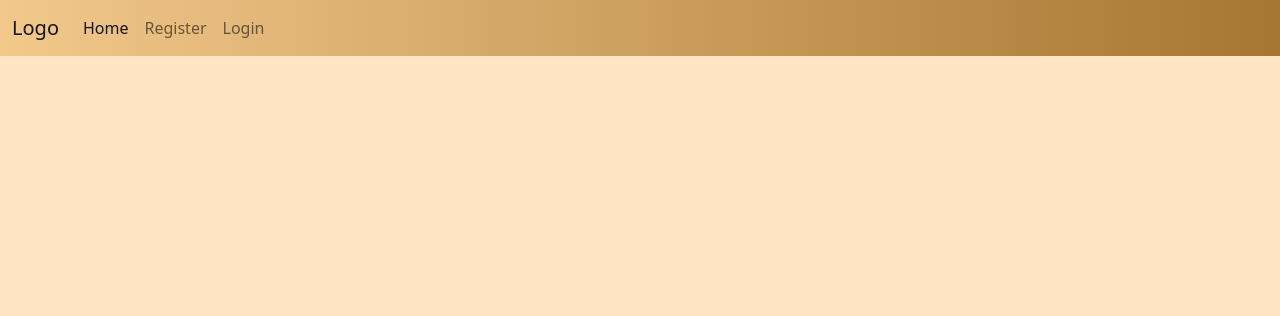
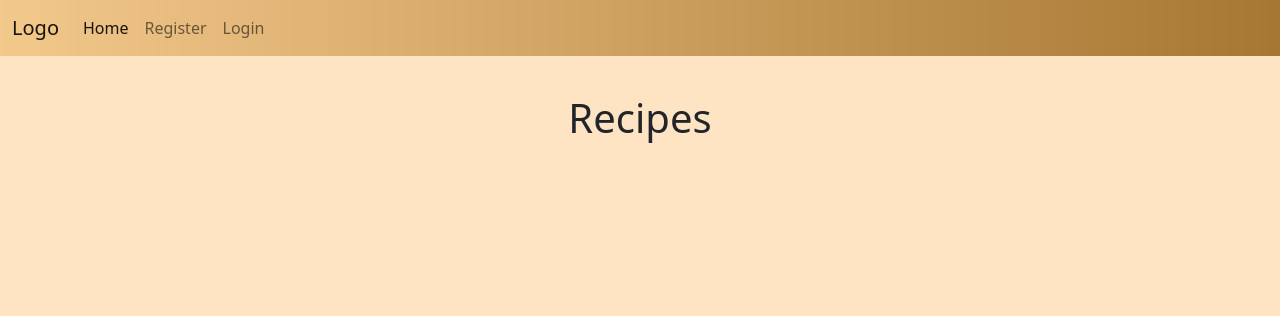
Before and after one commit to Aliona83/project4--test, a Django app: page /add_recipe/all_recipes/ in a window 1280 px wide. Shown: the top 316 px of the page. Run offline with Django 3.2, Linux system fonts and the light colour scheme; data that the repository does not hold is empty; parts of the project's set-up code (start-up, migrations or seed data) failed here and were passed over.

Commit message:
Add block content to all_recipes.html file

```diff
--- a/add_recipe/templates/add_recipe/all_recipes.html
+++ b/add_recipe/templates/add_recipe/all_recipes.html
@@ -1 +1,20 @@
 {% extends "base.html" %}
+
+{% block content %}
+<div class="container d-flex-row flex-wrap justify-content-center">
+    <h1 class="text-center">Recipes</h1>
+
+    {% for recipe in all_recipes %}
+    <a href="#" class="all_recipes" aria-label="Click to view {{recipes.title}}">
+        <div class="card m-3" style="width: 18rem;">
+            <img src="{{recipes.image.url}}" class="card-img-top" alt="{{recipes.image_alt}}">
+            <div class="card-body">
+              <h2 class="card-title">{{recipes.title}}</h2>
+              <p class="card-text">{{recipes.description|truncatechars:100}}</p>
+
+            </div>
+          </div>
+    </a>
+    {% endfor%}
+</div>
+{% endblock%}
--- a/add_recipe/urls.py
+++ b/add_recipe/urls.py
@@ -4,5 +4,5 @@ from .views import AddRecipe, All_Recipes
 
 urlpatterns = [
     path("", AddRecipe.as_view(), name='add_recipe'),
-    path("all_recipes/", All_Recipes.as_view(), name="All_Recipes")
+    path("all_recipes/", All_Recipes.as_view(), name="all_Recipes"),
 ]
--- a/add_recipe/views.py
+++ b/add_recipe/views.py
@@ -2,6 +2,7 @@ from django.views.generic import CreateView, ListView
 from django.contrib.auth.mixins import LoginRequiredMixin
 from .models import recipes
 from .forms import RecipeForm
+from django.db.models import Q
 
 
 class All_Recipes(ListView):
@@ -11,6 +12,19 @@ class All_Recipes(ListView):
     template_name = "add_recipe/all_recipes.html"
     model = recipes
     context_object_name = "all_recipes"
+
+    def get_queryset(self, **kwargs):
+        query = self.request.GET.get('q')
+        if query:
+            recipes = self.model.objects.filter(
+                Q(title__icontains=query) |
+                Q(description__icontains=query) |
+                Q(instructions__icontains=query) |
+                Q(cuisine_types__icontains=query)
+            )
+        else:
+            recipes = self.model.objects.all()
+        return recipes
 
 
 class AddRecipe(LoginRequiredMixin, CreateView):
@@ -22,6 +36,6 @@ class AddRecipe(LoginRequiredMixin, CreateView):
     form_class = RecipeForm
     success_url = '/add_recipe/'
 
-    def form_valid(sel, form):
+    def form_valid(self, form):
         form.instance.user = self.request.user
         return super(AddRecipe, self).form_valid(form)
```
